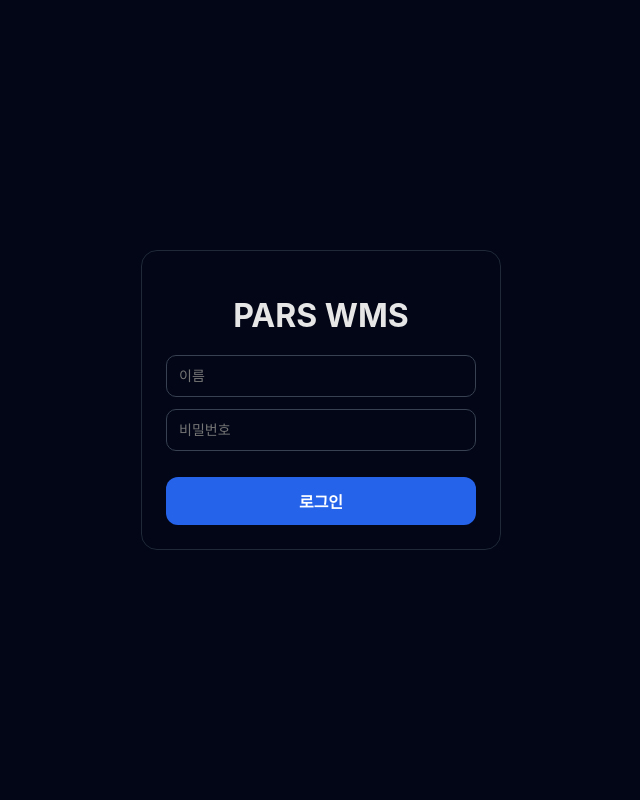
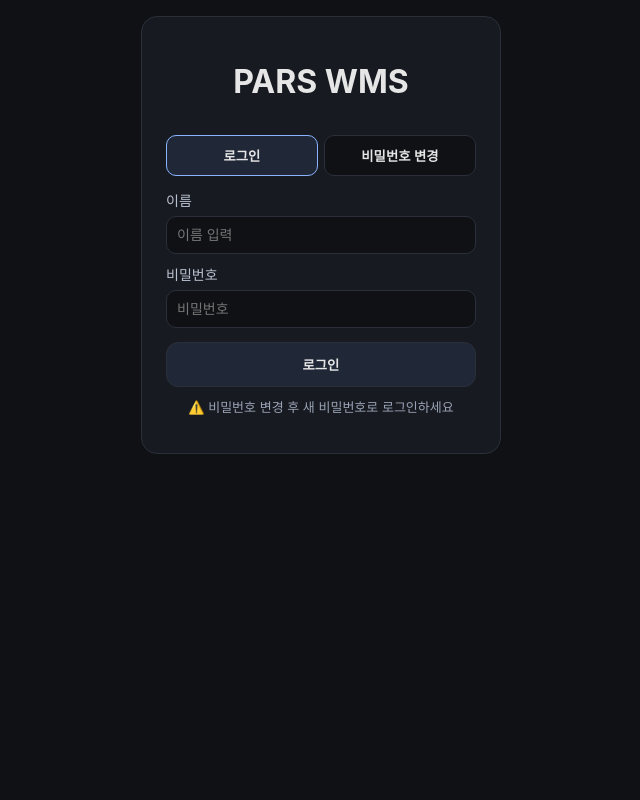
Before and after one commit to dlahtp44-prog/pars-001, a FastAPI app: page /login in a window 1280 px wide. Shown: the whole page, without its empty margins (319-959 px from the left). Run offline with FastAPI, Linux system fonts and the light colour scheme.

Commit message:
Update login.html

```diff
--- a/app/templates/login.html
+++ b/app/templates/login.html
@@ -3,59 +3,104 @@
 <head>
   <meta charset="utf-8"/>
   <meta name="viewport" content="width=device-width, initial-scale=1"/>
+  <link rel="stylesheet" href="/static/app.css"/>
   <title>PARS WMS 로그인</title>
-  <link rel="stylesheet" href="/static/app.css"/>
+
   <style>
-    body {
-      background: #020617;
+    .tab {
       display: flex;
-      justify-content: center;
-      align-items: center;
-      height: 100vh;
+      gap: 6px;
+      margin-bottom: 14px;
     }
-    .login-box {
-      width: 100%;
-      max-width: 360px;
-      background: #020617;
-      border: 1px solid #1f2937;
-      border-radius: 16px;
-      padding: 24px;
+    .tab button {
+      flex: 1;
+      padding: 10px;
+      border-radius: 10px;
+      border: 1px solid #2a2f3a;
+      background: #0f1115;
+      color: #e6e6e6;
+      font-weight: 700;
+      cursor: pointer;
     }
-    h1 {
+    .tab button.active {
+      background: #202736;
+      border-color: #8ab4ff;
+    }
+    .hidden {
+      display: none;
+    }
+    .msg {
+      margin-top: 10px;
+      font-size: 13px;
+      color: #9aa3b5;
       text-align: center;
-      margin-bottom: 20px;
-    }
-    input {
-      width: 100%;
-      padding: 12px;
-      margin-bottom: 12px;
-      border-radius: 10px;
-      border: 1px solid #374151;
-      background: #020617;
-      color: #e5e7eb;
-    }
-    button {
-      width: 100%;
-      padding: 12px;
-      border-radius: 12px;
-      border: none;
-      background: #2563eb;
-      color: white;
-      font-size: 16px;
     }
   </style>
 </head>
+
 <body>
+<div class="container">
+  <div class="login-box">
 
-<div class="login-box">
-  <h1>PARS WMS</h1>
+    <h1>PARS WMS</h1>
 
-  <form method="post">
-    <input name="username" placeholder="이름" required />
-    <input name="password" type="password" placeholder="비밀번호" required />
-    <button type="submit">로그인</button>
-  </form>
+    <!-- 탭 -->
+    <div class="tab">
+      <button id="tab-login" class="active" onclick="showLogin()">로그인</button>
+      <button id="tab-change" onclick="showChange()">비밀번호 변경</button>
+    </div>
+
+    <!-- =====================
+         로그인
+    ====================== -->
+    <form id="login-form" method="post" action="/login">
+      <label>이름</label>
+      <input name="username" required placeholder="이름 입력"/>
+
+      <label>비밀번호</label>
+      <input type="password" name="password" required placeholder="비밀번호"/>
+
+      <button type="submit">로그인</button>
+    </form>
+
+    <!-- =====================
+         비밀번호 변경
+    ====================== -->
+    <form id="change-form" class="hidden" method="post" action="/login/change">
+      <label>이름</label>
+      <input name="username" required placeholder="이름 입력"/>
+
+      <label>기존 비밀번호</label>
+      <input type="password" name="old_password" required/>
+
+      <label>새 비밀번호</label>
+      <input type="password" name="new_password" required/>
+
+      <button type="submit">비밀번호 변경</button>
+    </form>
+
+    <p class="msg">
+      ⚠️ 비밀번호 변경 후 새 비밀번호로 로그인하세요
+    </p>
+
+  </div>
 </div>
+
+<script>
+function showLogin() {
+  document.getElementById("login-form").classList.remove("hidden");
+  document.getElementById("change-form").classList.add("hidden");
+  document.getElementById("tab-login").classList.add("active");
+  document.getElementById("tab-change").classList.remove("active");
+}
+
+function showChange() {
+  document.getElementById("login-form").classList.add("hidden");
+  document.getElementById("change-form").classList.remove("hidden");
+  document.getElementById("tab-login").classList.remove("active");
+  document.getElementById("tab-change").classList.add("active");
+}
+</script>
 
 </body>
 </html>
```
